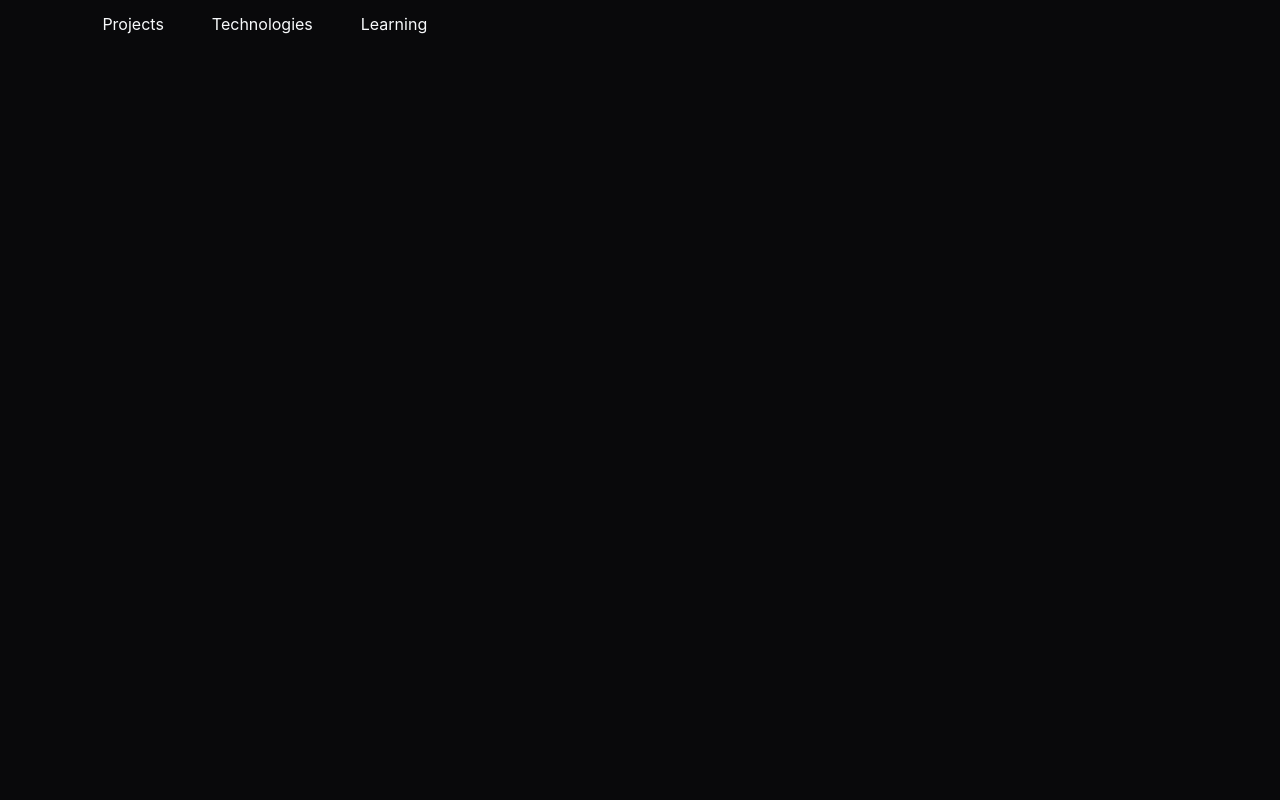
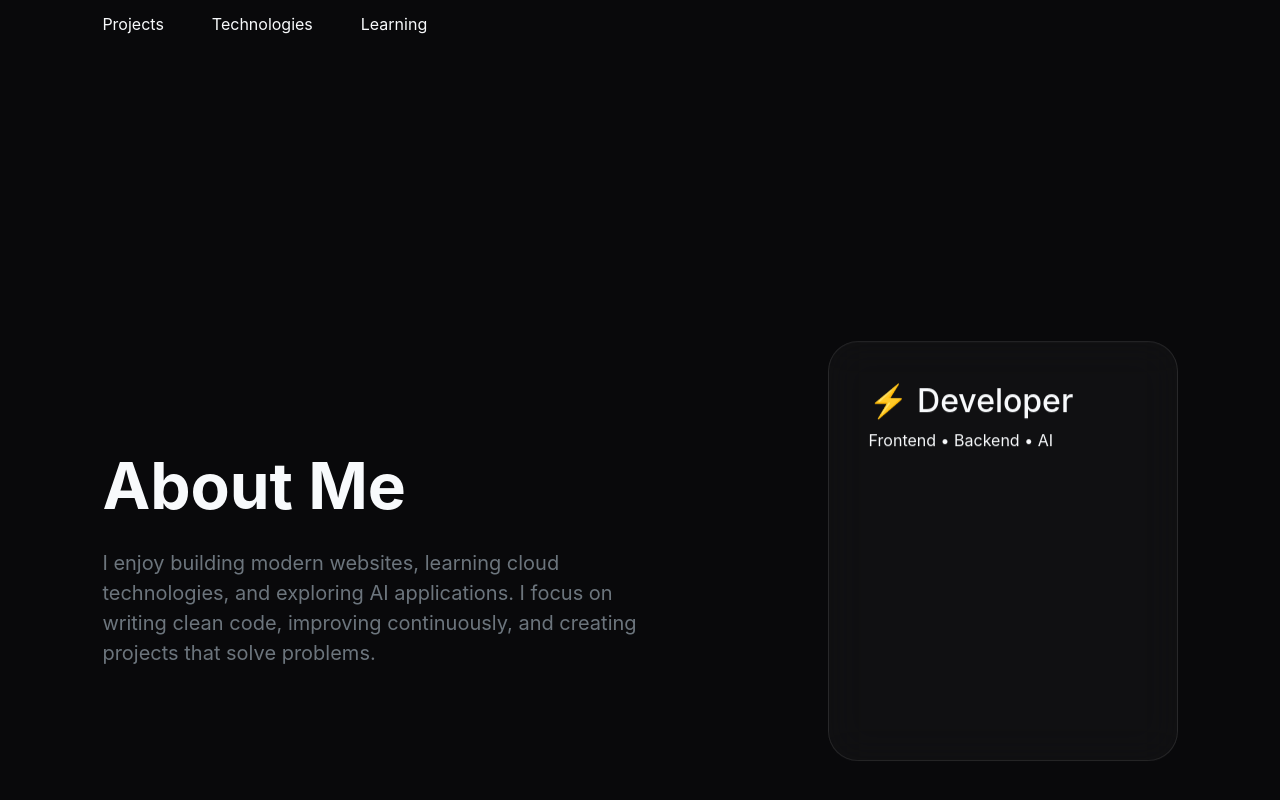
Before and after one commit to debugwithpriyanka/personal-portfolio, a React app: page / in a window 1280 px wide. Shown: the part 734-1534 px from the top of the page. Before the commit the page ends 900 px from the top, so only its background shows below. Built offline with nearby package versions, Linux system fonts and the light colour scheme; the HTML template or start-up script is replaced by a standard one.

Commit message:
Connect about section

```diff
--- a/src/App.jsx
+++ b/src/App.jsx
@@ -1,5 +1,6 @@
 import CustomNavbar from "./components/Navbar"
 import Hero from "./components/Hero"
+import About from "./components/About"
 
 function App(){
 
@@ -11,6 +12,8 @@ return(
 
 <Hero/>
 
+<About/>
+
 </>
 
 )
```
